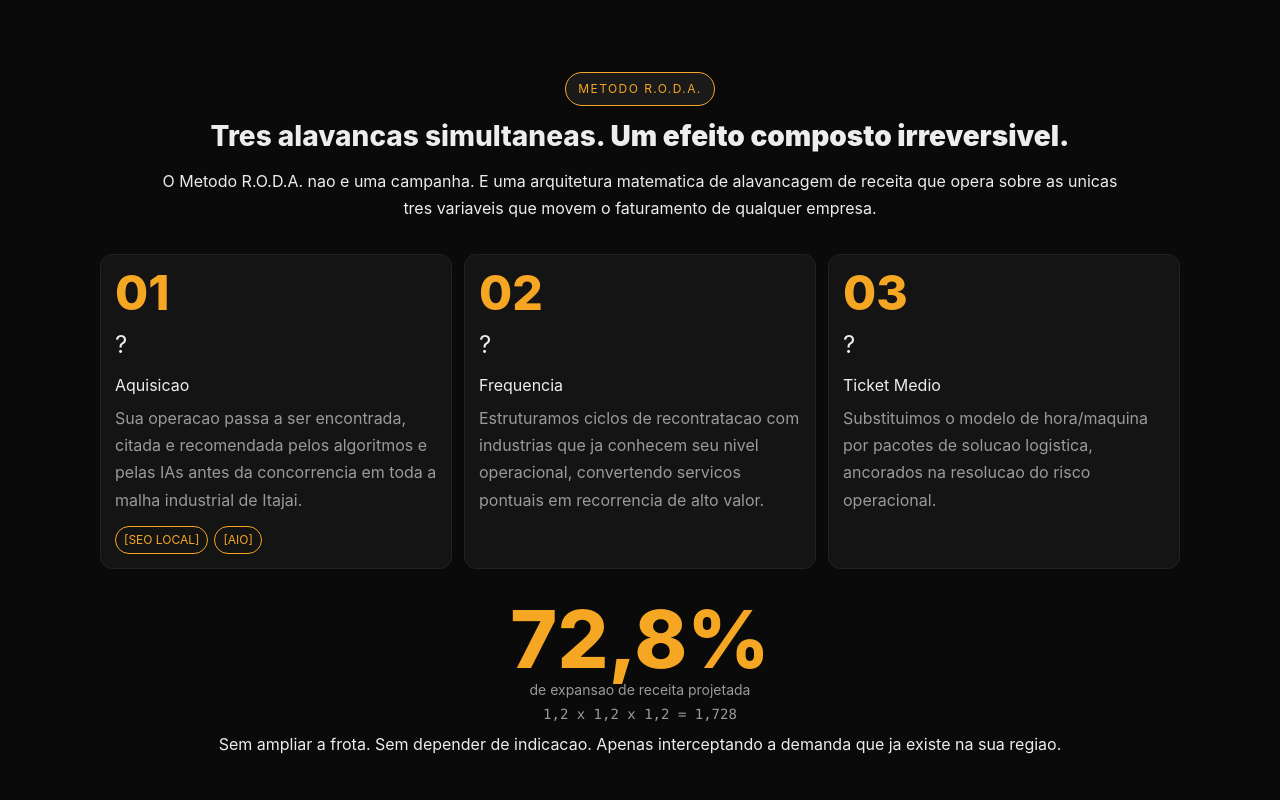
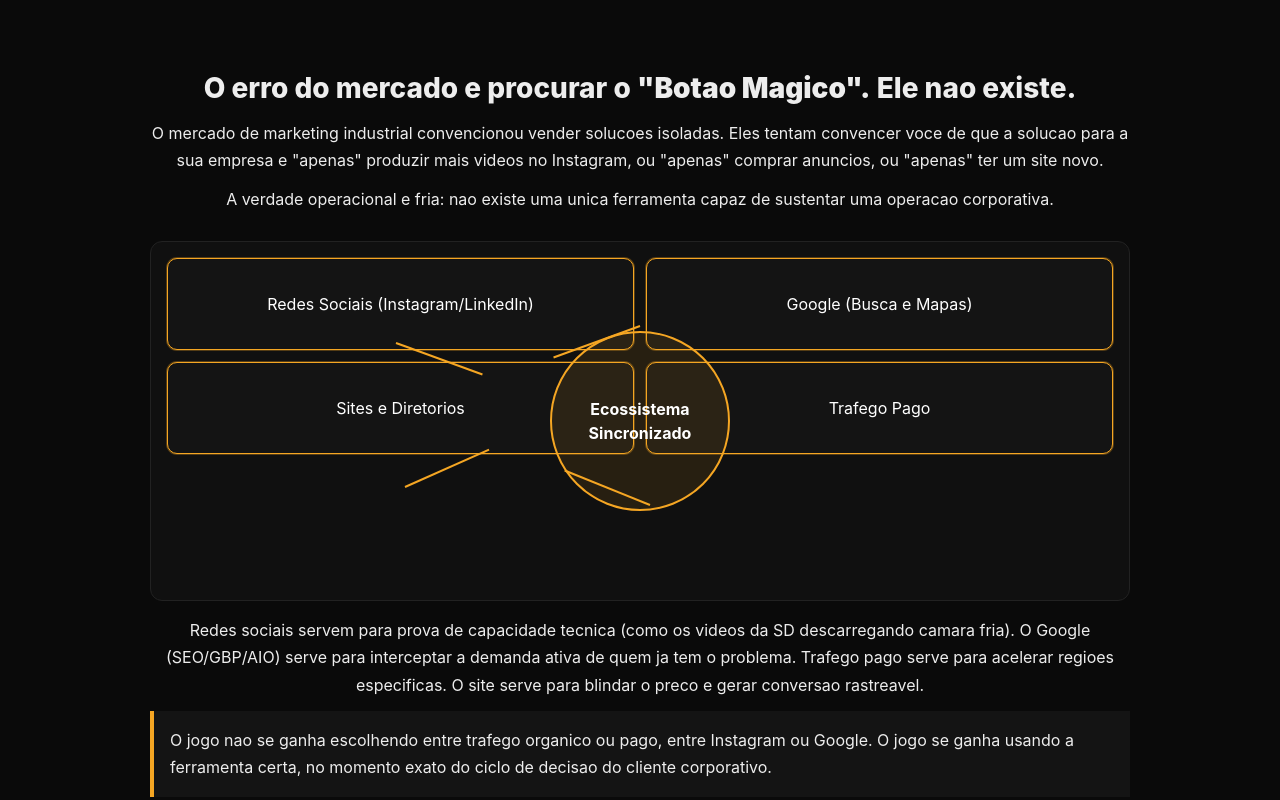
Before and after one commit to thiagodiasdigital/sd-proposta-hero-web, a Next.js app: page / in a window 1280 px wide. Shown: the part 4100-4900 px from the top of the page. Built offline with nearby package versions, Linux system fonts and the light colour scheme.

Commit message:
feat: add new ecossistema section from IMPLEMETE-01

```diff
--- a/src/components/ProposalSections.module.css
+++ b/src/components/ProposalSections.module.css
@@ -136,6 +136,106 @@
 
 .rodaMapBg {
   background: linear-gradient(180deg, #0a0a0a 0%, #111111 100%);
+}
+
+.rodaEcoWrap {
+  width: min(980px, 100%);
+  margin: 16px auto;
+  position: relative;
+  min-height: 320px;
+  border: 1px solid var(--cor-borda);
+  border-radius: 12px;
+  background: #101010;
+  padding: 16px;
+}
+
+.rodaIslandGrid {
+  width: 100%;
+  height: 100%;
+  display: grid;
+  grid-template-columns: 1fr 1fr;
+  gap: 12px;
+}
+
+.rodaIsland {
+  background: #141414;
+  border: 1px solid #222;
+  border-radius: 10px;
+  color: #9a9a9a;
+  min-height: 92px;
+  display: flex;
+  align-items: center;
+  justify-content: center;
+  text-align: center;
+  padding: 10px;
+  transition: color 0.4s ease, border-color 0.4s ease, box-shadow 0.4s ease;
+}
+
+.rodaCenterGear {
+  position: absolute;
+  left: 50%;
+  top: 50%;
+  transform: translate(-50%, -50%);
+  width: 150px;
+  height: 150px;
+  border-radius: 50%;
+  border: 2px solid var(--cor-primaria);
+  background: rgba(245, 166, 35, 0.1);
+  color: var(--cor-destaque);
+  display: flex;
+  align-items: center;
+  justify-content: center;
+  text-align: center;
+  padding: 16px;
+  font-weight: 700;
+}
+
+.rodaConnector {
+  position: absolute;
+  background: var(--cor-primaria);
+  height: 2px;
+  width: 0;
+  opacity: 0;
+  transition: width 0.6s ease, opacity 0.4s ease;
+}
+
+.rodaConnector1 {
+  left: 25%;
+  top: 28%;
+  transform: rotate(20deg);
+  transform-origin: left center;
+}
+
+.rodaConnector2 {
+  left: 50%;
+  top: 23%;
+  transform: rotate(160deg);
+  transform-origin: left center;
+}
+
+.rodaConnector3 {
+  left: 26%;
+  top: 68%;
+  transform: rotate(-24deg);
+  transform-origin: left center;
+}
+
+.rodaConnector4 {
+  left: 51%;
+  top: 73%;
+  transform: rotate(-158deg);
+  transform-origin: left center;
+}
+
+.rodaEcoActive {
+  opacity: 1;
+  width: 92px;
+}
+
+.rodaEcoWrapActive .rodaIsland {
+  color: var(--cor-destaque);
+  border-color: var(--cor-primaria);
+  box-shadow: 0 0 0 1px rgba(245, 166, 35, 0.3);
 }
 
 .rodaSvgWrap {
@@ -465,4 +565,13 @@
   .rodaCounter {
     font-size: 80px;
   }
+
+  .rodaEcoWrap {
+    min-height: 360px;
+  }
+
+  .rodaCenterGear {
+    width: 180px;
+    height: 180px;
+  }
 }
--- a/src/components/ProposalSections.tsx
+++ b/src/components/ProposalSections.tsx
@@ -281,6 +281,44 @@ export function ProposalSections() {
         </p>
       </section>
 
+      <section id="dobra-ecossistema" className={styles.rodaSection}>
+        <h2 className={`${styles.rodaTitle} ${styles.rodaReveal} ${visibleIds.eco_h2 ? styles.rodaVisible : ""}`} data-reveal-id="eco_h2">
+          O erro do mercado e procurar o <strong>&quot;Botao Magico&quot;.</strong> Ele nao existe.
+        </h2>
+        <p className={`${styles.rodaText} ${styles.rodaReveal} ${styles.rodaDelay1} ${visibleIds.eco_p1 ? styles.rodaVisible : ""}`} data-reveal-id="eco_p1">
+          O mercado de marketing industrial convencionou vender solucoes isoladas. Eles tentam convencer voce de que a solucao para a sua empresa e &quot;apenas&quot; produzir mais videos no Instagram, ou &quot;apenas&quot; comprar anuncios, ou &quot;apenas&quot; ter um site novo.
+        </p>
+        <p className={`${styles.rodaText} ${styles.rodaReveal} ${styles.rodaDelay1} ${visibleIds.eco_p2 ? styles.rodaVisible : ""}`} data-reveal-id="eco_p2">
+          A verdade operacional e fria: nao existe uma unica ferramenta capaz de sustentar uma operacao corporativa.
+        </p>
+
+        <div
+          className={`${styles.rodaEcoWrap} ${visibleIds.eco_diagram ? styles.rodaEcoWrapActive : ""} ${styles.rodaReveal} ${styles.rodaDelay2} ${visibleIds.eco_diagram ? styles.rodaVisible : ""}`}
+          data-reveal-id="eco_diagram"
+        >
+          <div className={styles.rodaIslandGrid}>
+            <div className={styles.rodaIsland}>Redes Sociais (Instagram/LinkedIn)</div>
+            <div className={styles.rodaIsland}>Google (Busca e Mapas)</div>
+            <div className={styles.rodaIsland}>Sites e Diretorios</div>
+            <div className={styles.rodaIsland}>Trafego Pago</div>
+          </div>
+
+          <div className={styles.rodaCenterGear}>Ecossistema Sincronizado</div>
+
+          <span className={`${styles.rodaConnector} ${styles.rodaConnector1} ${visibleIds.eco_diagram ? styles.rodaEcoActive : ""}`} />
+          <span className={`${styles.rodaConnector} ${styles.rodaConnector2} ${visibleIds.eco_diagram ? styles.rodaEcoActive : ""}`} />
+          <span className={`${styles.rodaConnector} ${styles.rodaConnector3} ${visibleIds.eco_diagram ? styles.rodaEcoActive : ""}`} />
+          <span className={`${styles.rodaConnector} ${styles.rodaConnector4} ${visibleIds.eco_diagram ? styles.rodaEcoActive : ""}`} />
+        </div>
+
+        <p className={`${styles.rodaText} ${styles.rodaReveal} ${styles.rodaDelay2} ${visibleIds.eco_p3 ? styles.rodaVisible : ""}`} data-reveal-id="eco_p3">
+          Redes sociais servem para prova de capacidade tecnica (como os videos da SD descarregando camara fria). O Google (SEO/GBP/AIO) serve para interceptar a demanda ativa de quem ja tem o problema. Trafego pago serve para acelerar regioes especificas. O site serve para blindar o preco e gerar conversao rastreavel.
+        </p>
+        <p className={`${styles.rodaHighlight} ${styles.rodaReveal} ${styles.rodaDelay3} ${visibleIds.eco_p4 ? styles.rodaVisible : ""}`} data-reveal-id="eco_p4">
+          O jogo nao se ganha escolhendo entre trafego organico ou pago, entre Instagram ou Google. O jogo se ganha usando a ferramenta certa, no momento exato do ciclo de decisao do cliente corporativo.
+        </p>
+      </section>
+
       <section id="dobra-metodo" className={styles.rodaSection}>
         <span className={`${styles.rodaPill} ${styles.rodaReveal} ${visibleIds.metodo_tag ? styles.rodaVisible : ""}`} data-reveal-id="metodo_tag">
           METODO R.O.D.A.
```
